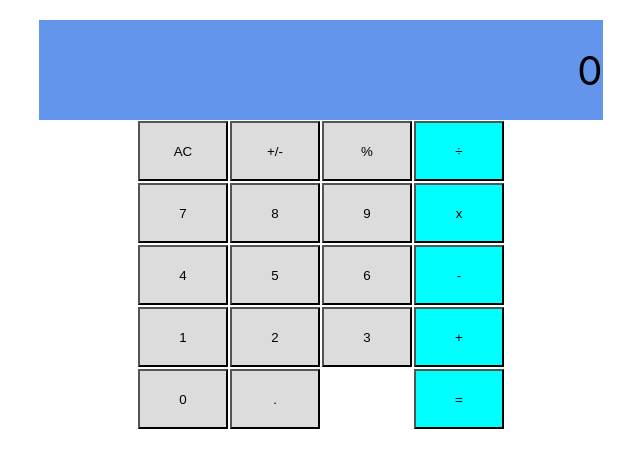
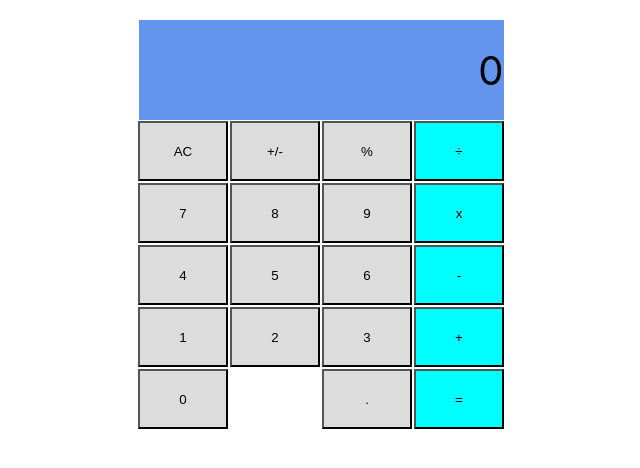
Before and after one commit to DhuruvSingh/math-magicians-app, a React (Create React App) app: page / in a window 1280 px wide. Shown: the top 468 px of the page, without its empty margins (319-959 px from the left). Built offline with nearby package versions, Linux system fonts and the light colour scheme.

Commit message:
Calculator Align center and FIx linter errors

```diff
--- a/src/Components/calculatorUI.css
+++ b/src/Components/calculatorUI.css
@@ -1,9 +1,15 @@
+#root {
+  display: flex;
+  justify-content: center;
+}
+
 .mainCalc {
   display: flex;
   flex-direction: column;
   text-align: end;
   align-items: center;
   margin-top: 20px;
+  width: 365px;
 }
 
 .buttons {
@@ -12,7 +18,7 @@
 
 .outputBox {
   height: 100px;
-  width: 44%;
+  width: 100%;
   background-color: cornflowerblue;
   display: flex;
   justify-content: right;
@@ -30,7 +36,7 @@
   flex-direction: column;
 }
 
-.calcNumBtn >.numBtn {
+.calcNumBtn > .numBtn {
   height: 60px;
   width: 90px;
   margin: 1px;
@@ -43,3 +49,8 @@
   margin: 1px;
   background-color: aqua;
 }
+
+.numBtn0 {
+  grid-row: 5;
+  grid-column: 1/3;
+}
```
